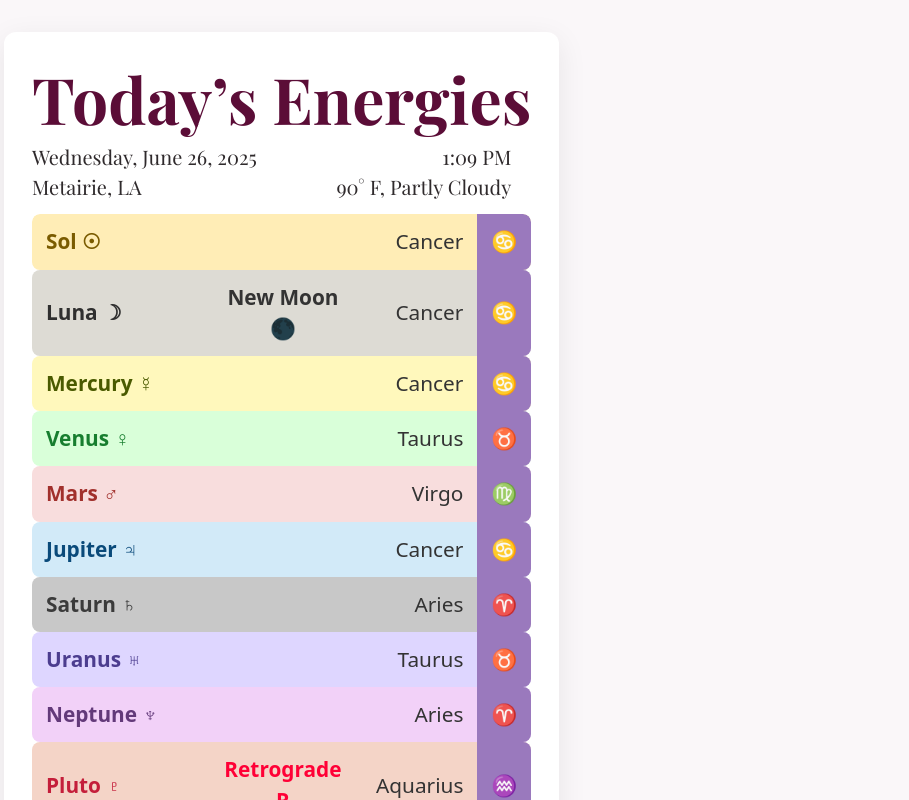
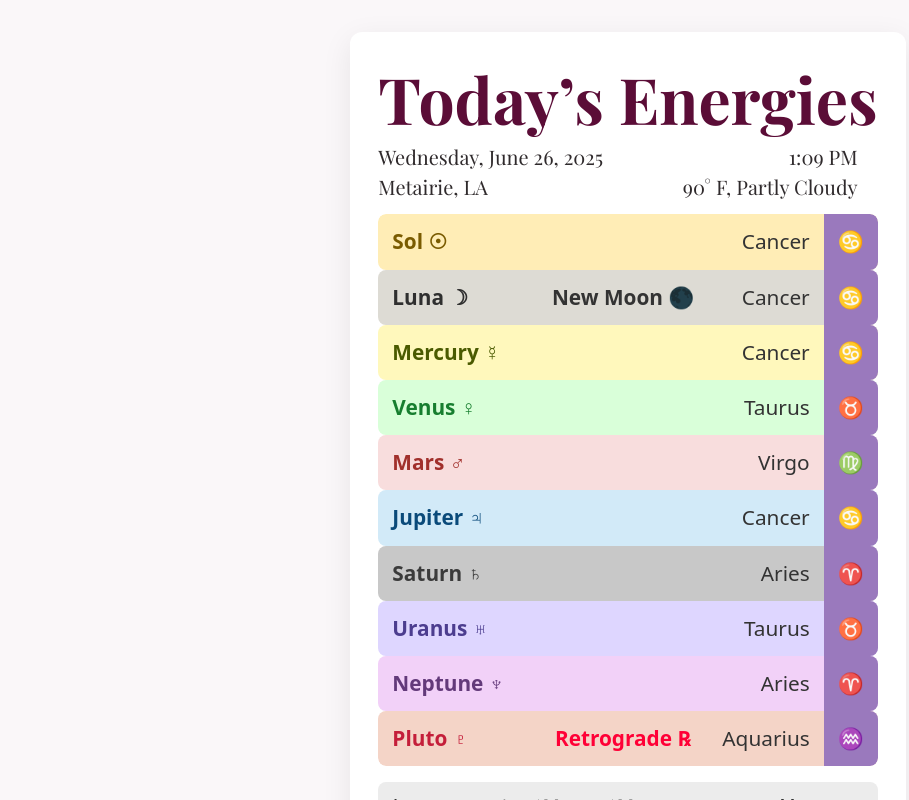
Before and after one commit to patrickdo42/chronomagica, a Next.js app: page / in a window 1280 px wide. Shown: the top 800 px of the page, without its empty margins (12-921 px from the left). Built offline with nearby package versions, Linux system fonts and the light colour scheme; a web font is replaced by a local one.

Commit message:
centered page

```diff
--- a/src/app/globals.css
+++ b/src/app/globals.css
@@ -39,8 +39,8 @@ body {
   font-family: system-ui, -apple-system, Segoe UI, Roboto, Arial, sans-serif;
   margin: 0;
   display: flex;
-  justify-content: center;
-  align-items: flex-start;
+  justify-content: flex-start; /* keep content near top */
+  align-items: center; /* center horizontally */
   min-height: 100vh;
   background: #faf7f9;
   flex-direction: column;
@@ -302,6 +302,7 @@ h2, h3 {
 .planetary-table td:nth-child(2) {
   text-align: center;
   font-weight: 600;
+  white-space: nowrap; /* keep Retrograde/New Moon on one line */
 }
 
 .planetary-table td:nth-child(3) {
@@ -387,7 +388,7 @@ h2, h3 {
 }
 
 /* Planetary table layout refinements */
-.planetary-table td:nth-child(1) { width: 45%; }
-.planetary-table td:nth-child(2) { width: 30%; }
-.planetary-table td:nth-child(3) { width: 25%; white-space: nowrap; text-align: right; }
+.planetary-table td:nth-child(1) { width: 42%; }
+.planetary-table td:nth-child(2) { width: 33%; }
+.planetary-table td:nth-child(3) { width: 23%; white-space: nowrap; text-align: right; }
 .planetary-table td:nth-child(4) { width: 64px; text-align: center; }
```
